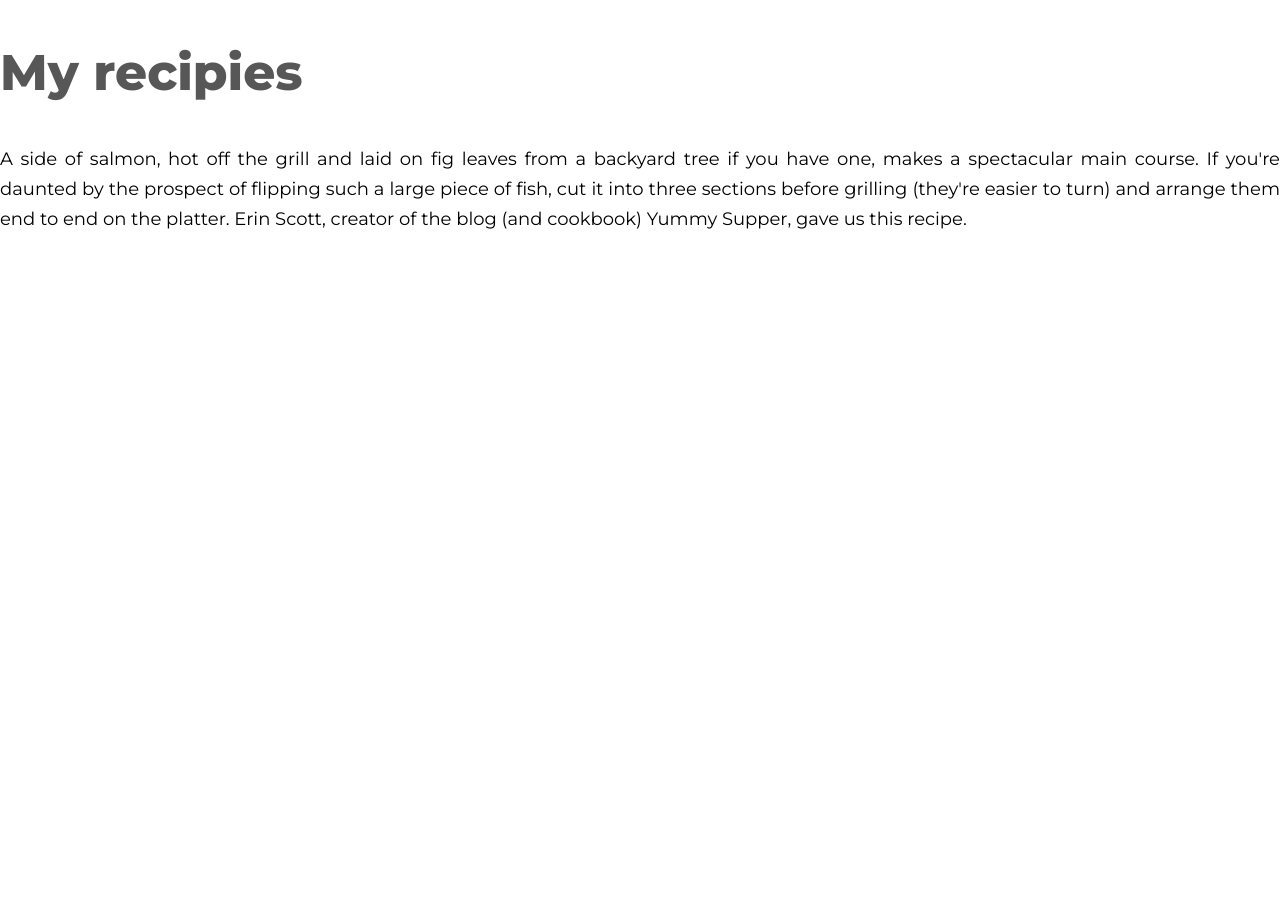
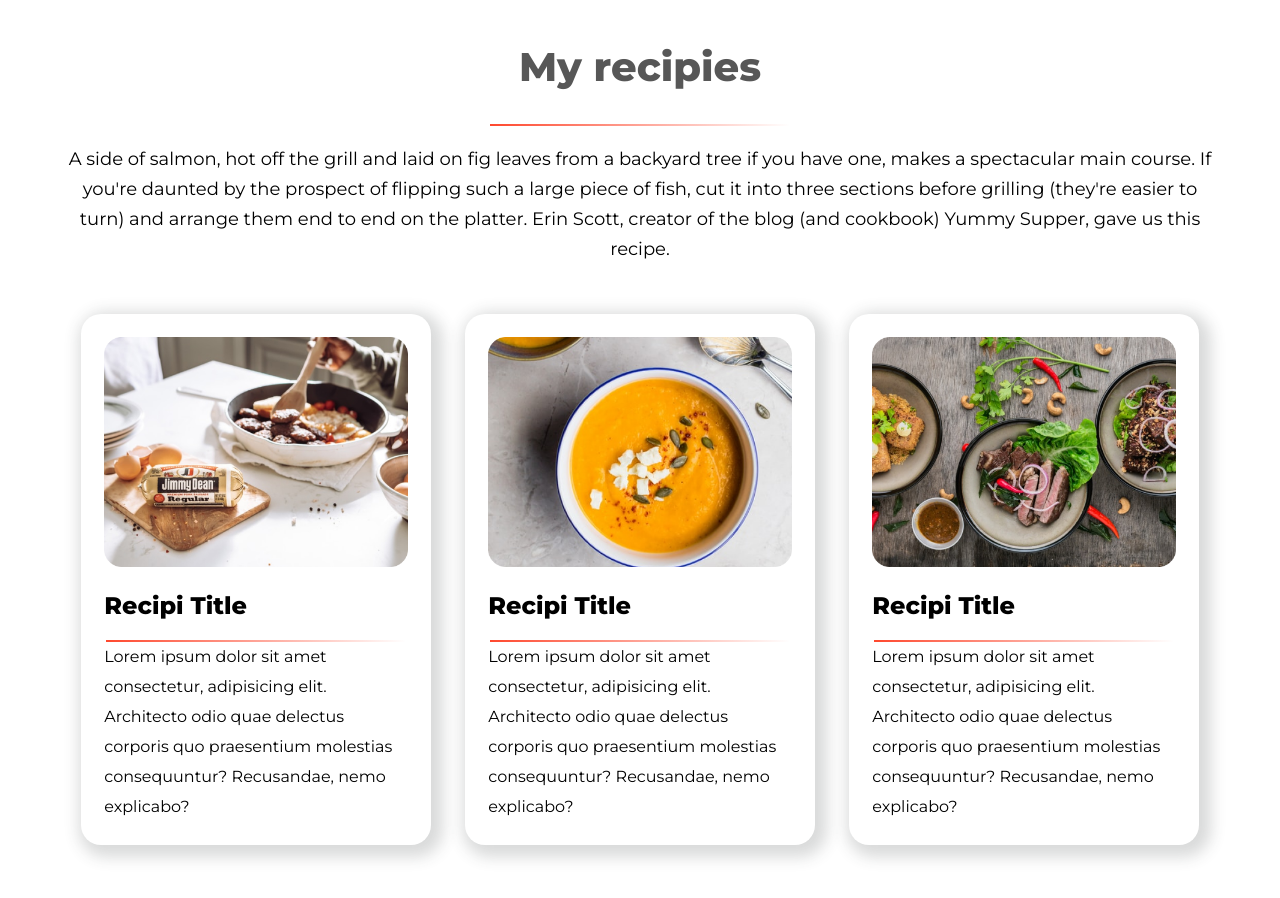
Before and after one commit to Antardas/food-network, a plain HTML site: page index.html in a window 1280 px wide. Shown: the part 1540-2438 px from the top of the page. Before the commit the page ends 1792 px from the top, so only its background shows below. Drawn offline with Linux system fonts and the light colour scheme.

Commit message:
Add Recipi

```diff
--- a/css/style.css
+++ b/css/style.css
@@ -69,7 +69,7 @@ a {
     padding-top: 50px;
 }
 .large-text {
-    font-size: 50px;
+    font-size: 40px;
     color: #575757;
 }
 .about-summery {
@@ -82,4 +82,41 @@ a {
     display: inline-block;
     margin-top: 50px;
 }
+.line {
+    background-image: linear-gradient(to right, #fe482e, transparent);
+    width: 300px;
+    height: 2px;
+    margin: auto;
+}
+.about-food .col-1-2 .line {
+    width: 300px;
+    height: 2px;
+    margin: 0;
+}
 /* End About Section */
+
+/* Start Recipi Section */
+.recipi {
+    width: 90%;
+    margin: auto;
+}
+.recipi .large-text, .recipi .about-summery {
+    text-align: center;
+}
+.card {
+    margin-top: 50px;
+}
+.col-1-3 {
+    width: 30%;
+    margin: 0 1.5%;
+    padding: 2%;
+    box-shadow: 5px 5px 15px 7px rgba(55, 65, 65, 0.192);
+    border-radius: 20px;
+}
+.col-1-3 img {
+    width: 100%;
+}
+.card .col-1-3 .about-summery {
+    font-size: 16px;
+    text-align: left;
+}
--- a/index.html
+++ b/index.html
@@ -40,18 +40,43 @@
         </div>
         <div class="col-1-2">
             <h3 class="large-text">About Me</h3>
+            <div class="line"></div>
             <p class="about-summery">From adding more balanced options to our Happy Meal®, to serving up fresh beef Quarter Pounder® burgers that are cooked when you order, we’re always finding ways to show our commitment to our customers and our food. </p>
             <a href="#" class="link-button">Contact Me</a>
         </div>
     </section>
 
     <!-- End About Section -->
+
+  <!-- Start Recipi Section -->
+
     <section class="recipi">
         <h1 class="large-text">My recipies</h1>
+        <div class="line"></div>
         <p class="about-summery">
             A side of salmon, hot off the grill and laid on fig leaves from a backyard tree if you have one, makes a spectacular main course. If you're daunted by the prospect of flipping such a large piece of fish, cut it into three sections before grilling (they're easier to turn) and arrange them end to end on the platter. Erin Scott, creator of the blog (and cookbook) Yummy Supper, gave us this recipe.
         </p>
+        <div class="card flexible-container">
+            <div class="col-1-3">
+                <img src="images/food/food1.jpg" alt="Food Picture" class="card-image">
+                <h2>Recipi Title</h2>
+                <div class="line"></div>
+                <div class="about-summery">Lorem ipsum dolor sit amet consectetur, adipisicing elit. Architecto odio quae delectus corporis quo praesentium molestias consequuntur? Recusandae, nemo explicabo?</div>
+            </div>
+            <div class="col-1-3">
+                <img src="images/food/food2.png" alt="Food Picture" class="card-image">
+                <h2>Recipi Title</h2>
+                <div class="line"></div>
+                <div class="about-summery">Lorem ipsum dolor sit amet consectetur, adipisicing elit. Architecto odio quae delectus corporis quo praesentium molestias consequuntur? Recusandae, nemo explicabo?</div>
+            </div>
+            <div class="col-1-3">
+                <img src="images/food/food3.jpg" alt="Food Picture" class="card-image">
+                <h2>Recipi Title</h2>
+                <div class="line"></div>
+                <div class="about-summery">Lorem ipsum dolor sit amet consectetur, adipisicing elit. Architecto odio quae delectus corporis quo praesentium molestias consequuntur? Recusandae, nemo explicabo?</div>
+            </div>
+        </div>
     </section>
-    <!-- Start Recipi Section -->
+
 </body>
 </html>
```
Also changed, not shown: images/food/food1.jpg (renamed from images/food/Project Cover.jpg), images/food/food2.png (renamed from images/food/Project Cover.png), images/food/food3.jpg (renamed from images/food/Project Cover1.jpg).
